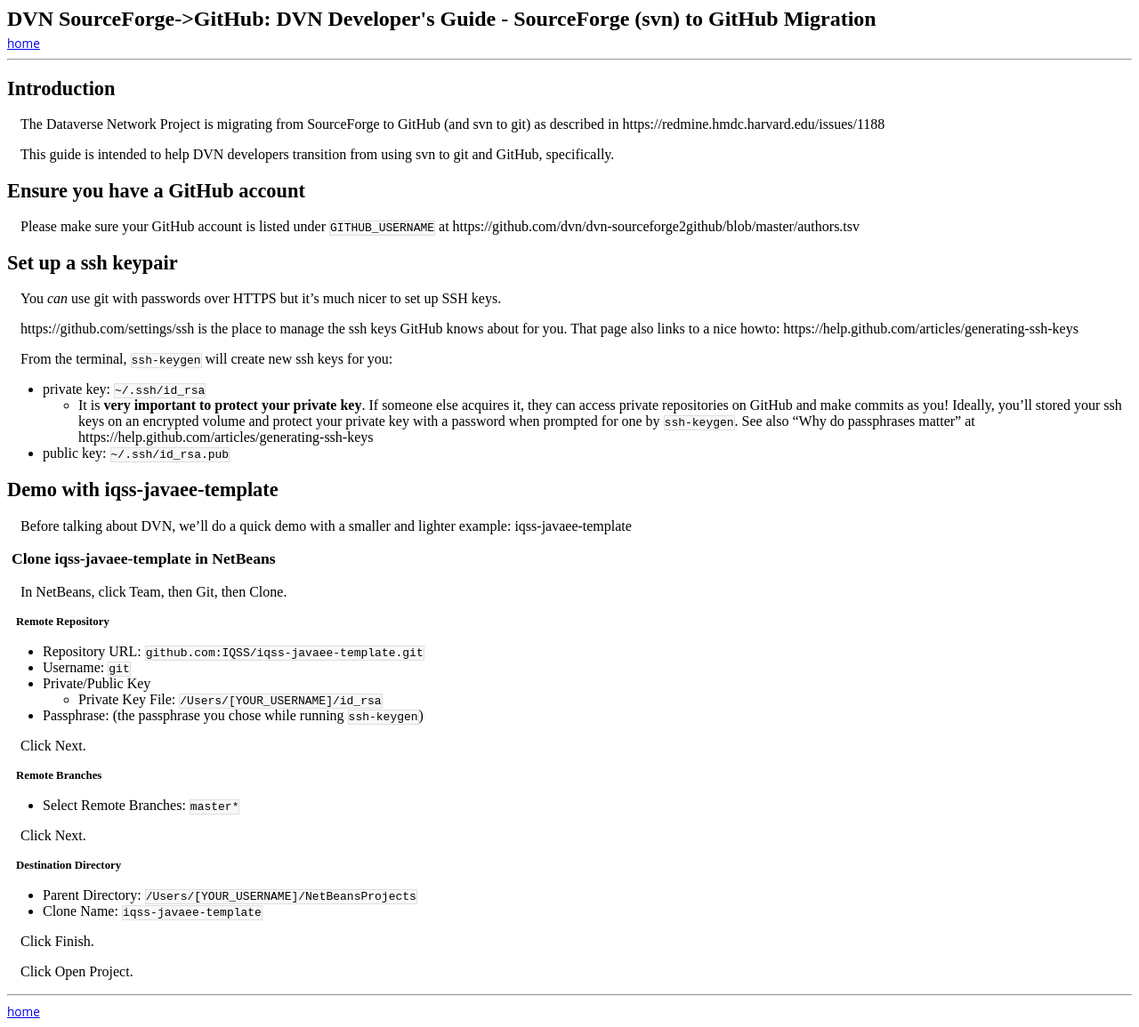
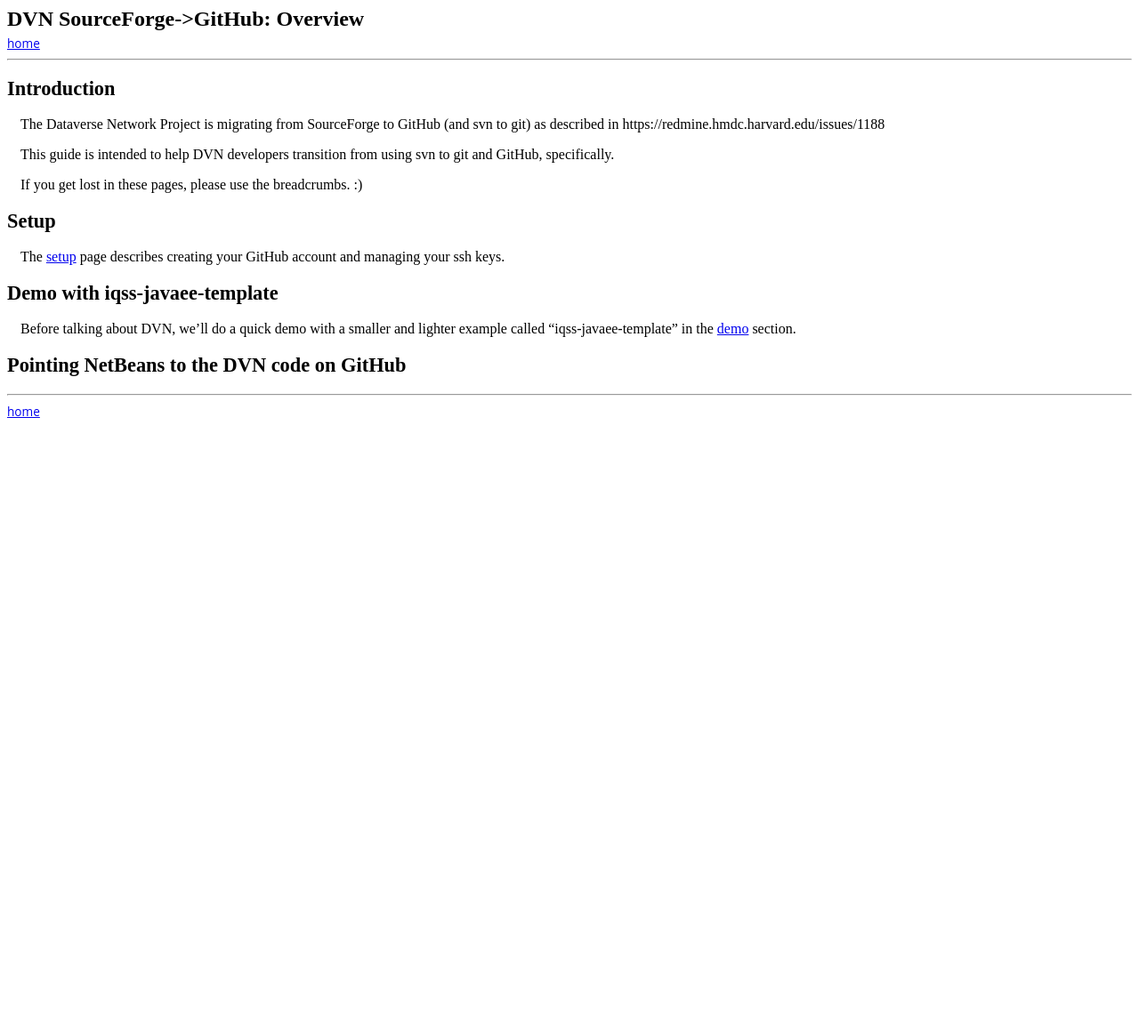
Before and after one commit to dvn/dvn-sourceforge2github, a Jekyll site: the page built from index.md, in a window 1280 px wide. Shown: the whole page at 89% size. Built offline with Jekyll 4.4.1, drawn with Linux system fonts in a browser that asks for light colours; Markdown is read by kramdown in place of the engine named in the settings; after the commit the page ends 900 px from its top, so only the background shows below that.

Commit message:
split up into subdirectories

```diff
--- a/index.md
+++ b/index.md
@@ -1,6 +1,6 @@
 ---
 layout: default
-title: DVN Developer's Guide - SourceForge (svn) to GitHub Migration
+title: Overview
 ---
 ## Introduction
 
@@ -8,51 +8,14 @@ The Dataverse Network Project is migrating from SourceForge to GitHub (and svn t
 
 This guide is intended to help DVN developers transition from using svn to git and GitHub, specifically.
 
-## Ensure you have a GitHub account
+If you get lost in these pages, please use the breadcrumbs. :)
 
-Please make sure your GitHub account is listed under `GITHUB_USERNAME` at https://github.com/dvn/dvn-sourceforge2github/blob/master/authors.tsv
+## Setup
 
-## Set up a ssh keypair
-
-You *can* use git with passwords over HTTPS but it's much nicer to set up SSH keys.
-
-https://github.com/settings/ssh is the place to manage the ssh keys GitHub knows about for you. That page also links to a nice howto: https://help.github.com/articles/generating-ssh-keys
-
-From the terminal, `ssh-keygen` will create new ssh keys for you:
-
-- private key: `~/.ssh/id_rsa`
-    - It is **very important to protect your private key**. If someone else acquires it, they can access private repositories on GitHub and make commits as you! Ideally, you'll stored your ssh keys on an encrypted volume and protect your private key with a password when prompted for one by `ssh-keygen`. See also "Why do passphrases matter" at https://help.github.com/articles/generating-ssh-keys
-- public key: `~/.ssh/id_rsa.pub`
+The [setup](setup) page describes creating your GitHub account and managing your ssh keys.
 
 ## Demo with iqss-javaee-template
 
-Before talking about DVN, we'll do a quick demo with a smaller and lighter example: iqss-javaee-template
+Before talking about DVN, we'll do a quick demo with a smaller and lighter example called "iqss-javaee-template" in the [demo](demo) section.
 
-### Clone iqss-javaee-template in NetBeans
-
-In NetBeans, click Team, then Git, then Clone.
-
-#### Remote Repository
-
-- Repository URL: `github.com:IQSS/iqss-javaee-template.git`
-- Username: `git`
-- Private/Public Key
-    - Private Key File: `/Users/[YOUR_USERNAME]/id_rsa`
-- Passphrase: (the passphrase you chose while running `ssh-keygen`)
-
-Click Next.
-
-#### Remote Branches
-
-- Select Remote Branches: `master*`
-
-Click Next.
-
-#### Destination Directory
-
-- Parent Directory: `/Users/[YOUR_USERNAME]/NetBeansProjects`
-- Clone Name: `iqss-javaee-template`
-
-Click Finish.
-
-Click Open Project.
+## Pointing NetBeans to the DVN code on GitHub
```
Also changed, not shown: demo/clone/index.md (added, +32 -0 lines), demo/index.md (added, +7 -0 lines), setup/index.md (added, +19 -0 lines).
